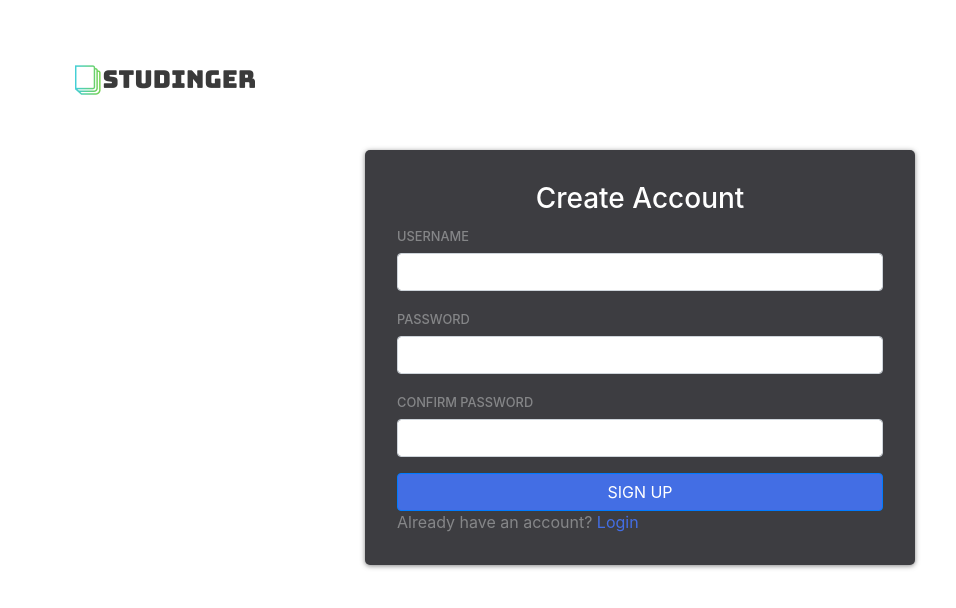
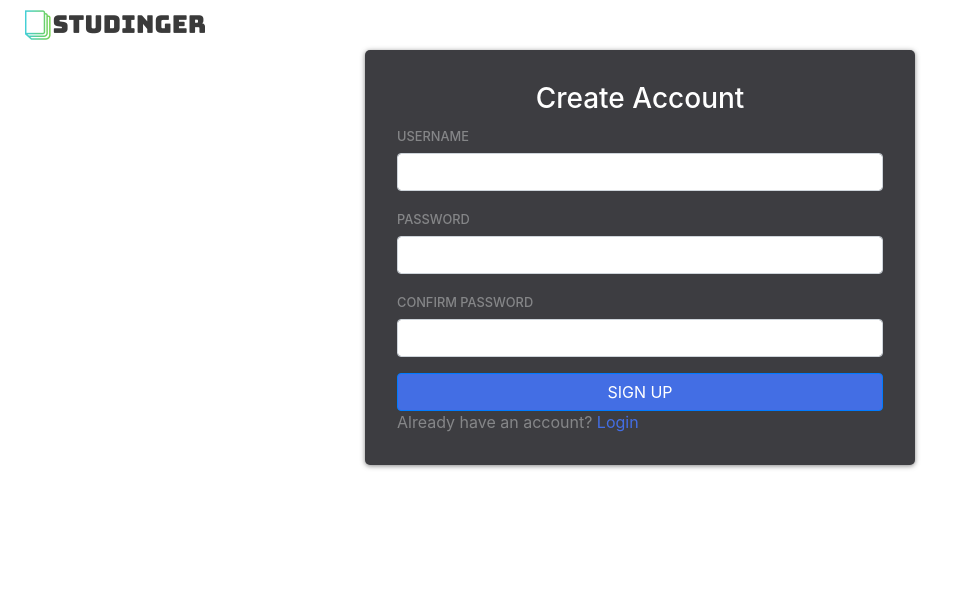
Before and after one commit to panikinator/CS50X-FP, a Flask app: page /signup in a window 1280 px wide. Shown: the top 608 px of the page, without its empty margins (0-956 px from the left). Run offline with Flask 2, Linux system fonts and the light colour scheme; some libraries are stand-ins or nearby versions.

Commit message:
tried to reduce padding in login and signup

```diff
--- a/static/styles.css
+++ b/static/styles.css
@@ -9,7 +9,6 @@
 }
 
 body {
-    margin: 30px 50px;
     line-height: 1.4;
     background: var(--page-background);
 }
@@ -20,18 +19,17 @@
 
 .wrapper {
     display: grid;
-    grid-gap: 20px;
 }
 
 .header {
-    height: 100px;
+    height: 50px;
     width: 100%;
     display: flex;
     flex-direction: column;
     align-items: start;
     justify-content: center;
     position: fixed;
-    padding-right: 100px;
+    padding-right: 150px;
 }
 
 .non-fixed {
@@ -84,7 +82,7 @@
     color: var(--dark-button-hover);
 }
 
-@media(max-width: 700px) {
+@media(max-width: 720px) {
     .header {
         align-items: center;
     }
```
